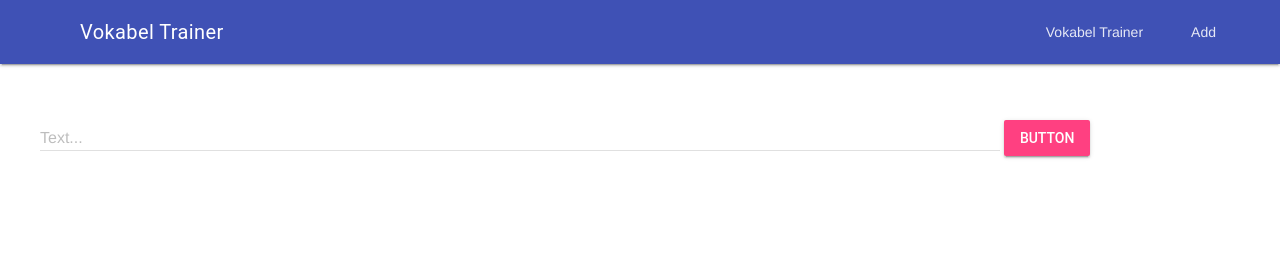
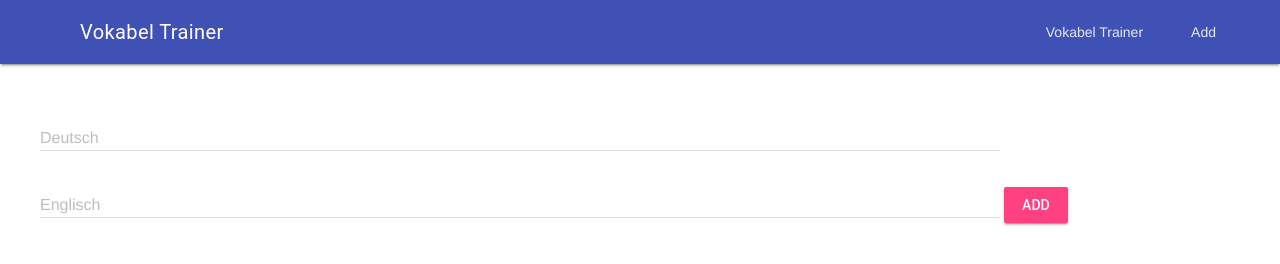
Before and after one commit to nadine-grantz/VokabelApp, a plain HTML site: page add.html in a window 1280 px wide. Drawn offline with nearby package versions, Linux system fonts and the light colour scheme.

Commit message:
create second textfield

```diff
--- a/add.html
+++ b/add.html
@@ -52,11 +52,16 @@
           <form action="#">
             <div
               class="mdl-textfield mdl-js-textfield mdl-textfield--floating-label">
-              <input class="mdl-textfield__input" type="text" id="sample3" />
-              <label class="mdl-textfield__label" for="sample3">Text...</label>
+              <input class="mdl-textfield__input" type="text" id="german_text" />
+              <label class="mdl-textfield__label" for="german_text">Deutsch</label>
+            </div>
+            <div
+              class="mdl-textfield mdl-js-textfield mdl-textfield--floating-label">
+              <input class="mdl-textfield__input" type="text" id="englisch_text" />
+              <label class="mdl-textfield__label" for="englisch_text">Englisch</label>
             </div>
             <button class="mdl-button mdl-js-button mdl-button--raised mdl-button--accent">
-                Button
+                Add
               </button>
           </form>
             </div>
```
